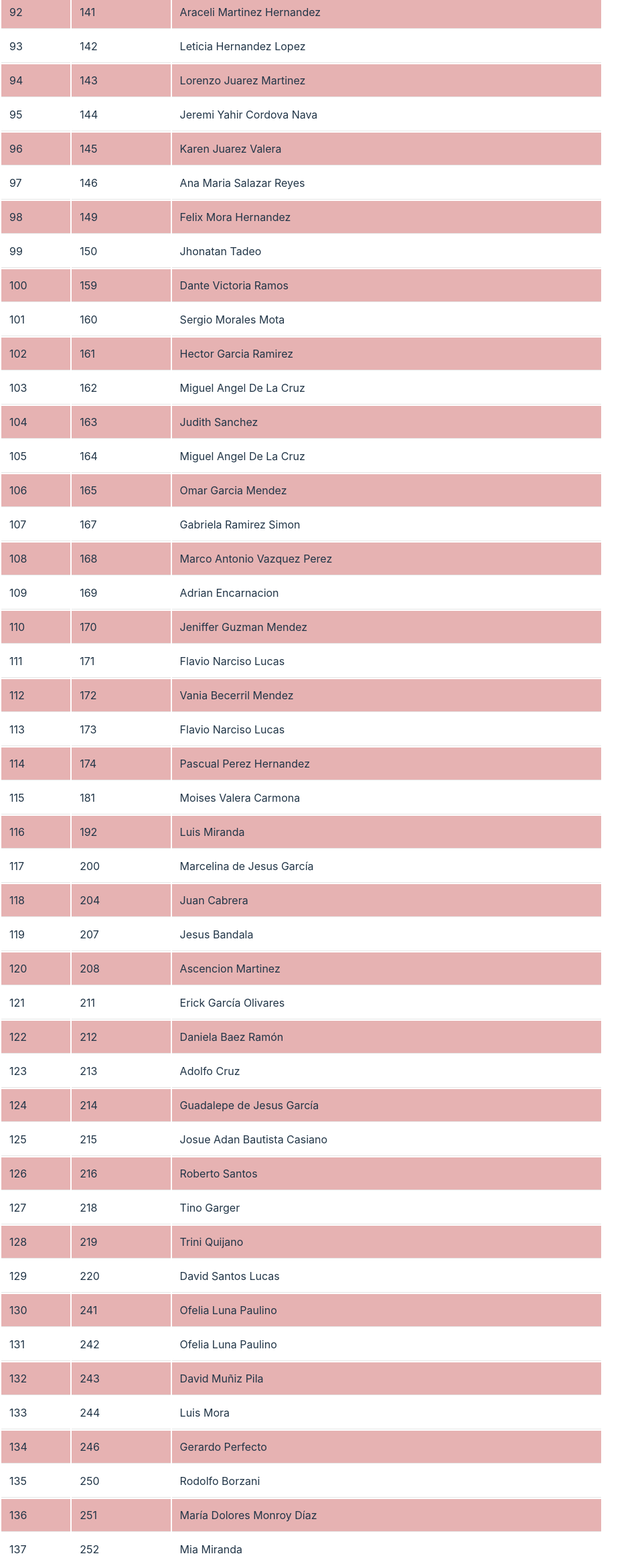
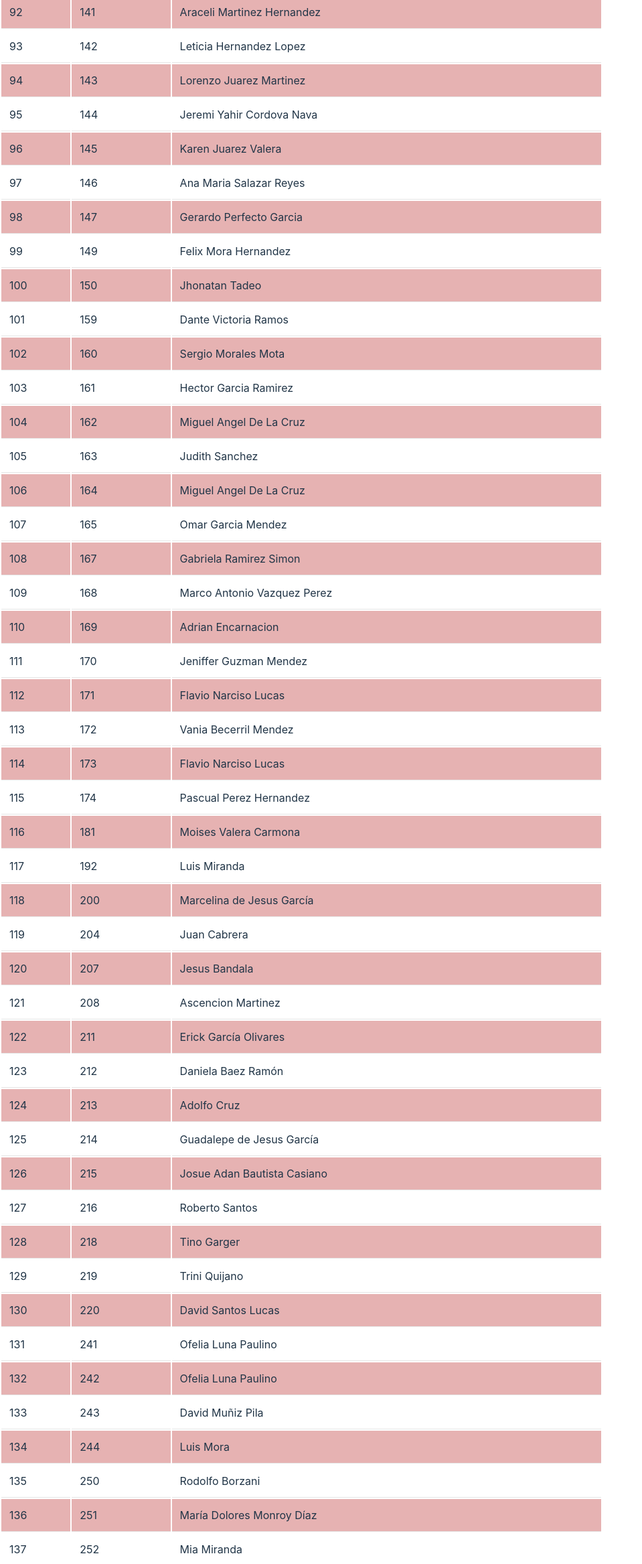
Before and after one commit to ingeabraham23/apoyaaeloy, a React (Vite) app: page / in a window 1280 px wide. Shown: the part 7567-9902 px from the top of the page at 67% size, without its empty margins (0-959 px from the left). Built offline with nearby package versions, Linux system fonts and the light colour scheme.

Commit message:
Solucion menor

```diff
--- a/src/App.jsx
+++ b/src/App.jsx
@@ -408,6 +408,10 @@ function App() {
       nombre: "Ana Maria Salazar Reyes",
     },
     {
+      boleto: "147",
+      nombre: "Gerardo Perfecto Garcia",
+    },
+    {
       boleto: "149",
       nombre: "Felix Mora Hernandez",
     },
@@ -559,10 +563,7 @@ function App() {
       boleto: "244",
       nombre: "Luis Mora",
     },
-    {
-      boleto: "246",
-      nombre: "Gerardo Perfecto",
-    },
+
     {
       boleto: "250",
       nombre: "Rodolfo Borzani",
```
